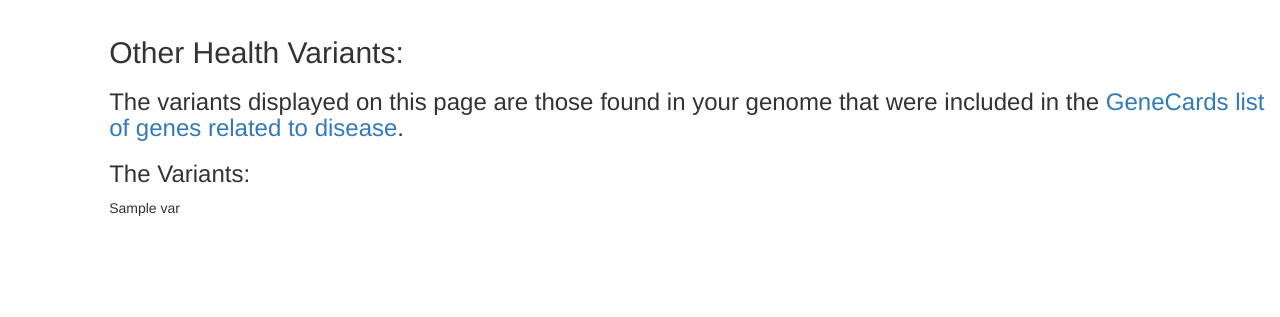
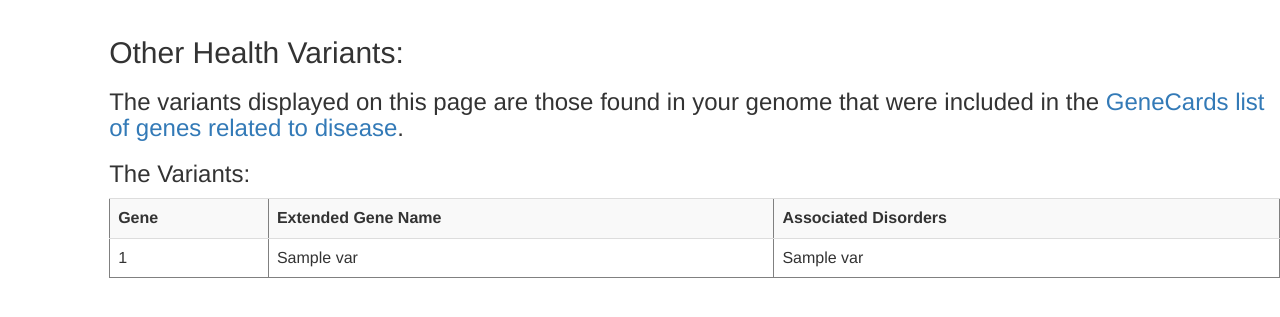
Before and after one commit to michaelchess/3BAM, a Flask app: template app/templates/GeneCardsVars.html in a window 1280 px wide. Shown: the part 156-473 px from the top of the page. Run offline with Flask 2, Linux system fonts and the light colour scheme; the template is opened without the code that fills it: most values are stand-ins (such as "Sample title", 1, 10 or a date in 2020); some libraries are stand-ins or nearby versions.

Commit message:
added CSS tables

```diff
--- a/app/templates/GeneCardsVars.html
+++ b/app/templates/GeneCardsVars.html
@@ -12,9 +12,19 @@
 			<p></p>
 			<h3>The Variants:</h3>
 			{% if GeneCardsVars != None: %}
-				{% for var in GeneCardsVars: %}
-					<p>{{var}}</p>
-				{% endfor %}
+				<table border="1" class="sortable table table-striped">
+					<tr>
+						<td><b>Gene</b></td>
+						<td><b>Extended Gene Name</b></td>
+						<td><b>Associated Disorders</b></td>
+					{% for var in GeneCardsVars: %}
+						<tr>
+							<td>{{var[0]}}</td>
+							<td>{{var[1]}}</td>
+							<td>{{var[3]}}</td>
+						</tr>
+					{% endfor %}
+				</table>
 			{% endif %}
 		</div>
 	</div>
--- a/app/templates/base.html
+++ b/app/templates/base.html
@@ -12,6 +12,7 @@
 	<!--<style src="file:///Users/michaelchess/Downloads/dist/css/bootstrap.css"></style>
 	<script src="file:///Users/michaelchess/Documents/jquery.min.js"></script>
 	<script src="file:///Users/michaelchess/Downloads/dist/js/bootstrap.min.js"></script>-->
+  	<script src="http://www.kryogenix.org/code/browser/sorttable/sorttable.js"></script>
   </head>
   <body>
     <div class="row">
--- a/app/views.py
+++ b/app/views.py
@@ -119,34 +119,6 @@ def uploadGenome():
 				mutation = models.Mutation(locus=mutParts[0], geneLoci=geneInfo[0], gene=geneInfo[1], author = user)
 				db.session.add(mutation)
 		db.session.commit()
-
-		'''
-		command = "pseq "+dataName+" v-view"
-		args = command.split()
-		output = subprocess.Popen(args, stdout=subprocess.PIPE, shell=False)
-		dout, derr = output.communicate()
-		genomeInfo = dout.split('\n')
-		db.session.rollback()
-		for mutation in genomeInfo:
-			#print 'mutation: '
-			#print mutation
-			mutParts = mutation.split()
-			if len(mutParts) > 1:
-				print 'mutParts :'
-				print mutParts
-				locus = mutParts[0].split(':')
-				#print "locus: "
-				#print locus
-				chrNum=locus[0].split('chr')[1]
-				mut = models.Mutation(chromosome=chrNum, variant_ID=mutParts[1], base_position=locus[1], ref_alt_allele=mutParts[2], sample_file_identifier=mutParts[3], num_samples_observed_in=mutParts[4], author = user)
-				p = models.Post(body=mutParts[3], timestamp=datetime.datetime.utcnow(), author=user)
-				db.session.add(p)
-				print 'the mut'
-				print mut
-		db.session.commit()
-		print 'MUTATIONS AFTER ADDING'
-		print user.mutations.all()
-		'''
 		return render_template('user.html', user = user, variants = user.mutations.all(), genomeInfo = mutInfo, loggedInAs = g.user.nickname)
 
 @login_required
@@ -167,10 +139,11 @@ def ACMGVariants():
 	for var in allVariants:
 		for gene in ACMGGenes:
 			if gene.find(str(var.gene)) != -1:
-				if ACMGVars.count(gene) <= 0:
-					print gene
+				if ACMGVars.count(gene.split('\t')) == 0:
+					#print ACMGVars.count(gene)
+					#print gene
 					#print var
-					ACMGVars.append(gene)
+					ACMGVars.append(gene.split('\t'))
 	print '$$$$$ ACMGVars'
 	print ACMGVars
 	return render_template('ACMGVariants.html', ACMGVars = ACMGVars)
@@ -188,10 +161,13 @@ def otherHealthVariants():
 	for var in allVariants:
 		for gene in GeneCardsGenes:
 			if gene.find(str(var.gene)) != -1:
-				if GeneCardsVars.count(gene) == 0:
+				if GeneCardsVars.count(gene.split('\t')) == 0:
 					#print gene
-					GeneCardsVars.append(gene)
+					GeneCardsVars.append(gene.split('\t'))
 	print '@@@@@@ GeneCardsVars'
+
+	#for line in GeneCardsVars:
+	#	line = line.split('\t')
 	print GeneCardsVars
 	return render_template('GeneCardsVars.html', GeneCardsVars = GeneCardsVars)
 	#return redirect(url_for('user', user = g.user, nickname = g.user.nickname))
```
Also changed, not shown: app/templates/ACMGVariants.html (+12 -3 lines), 1 other file.
